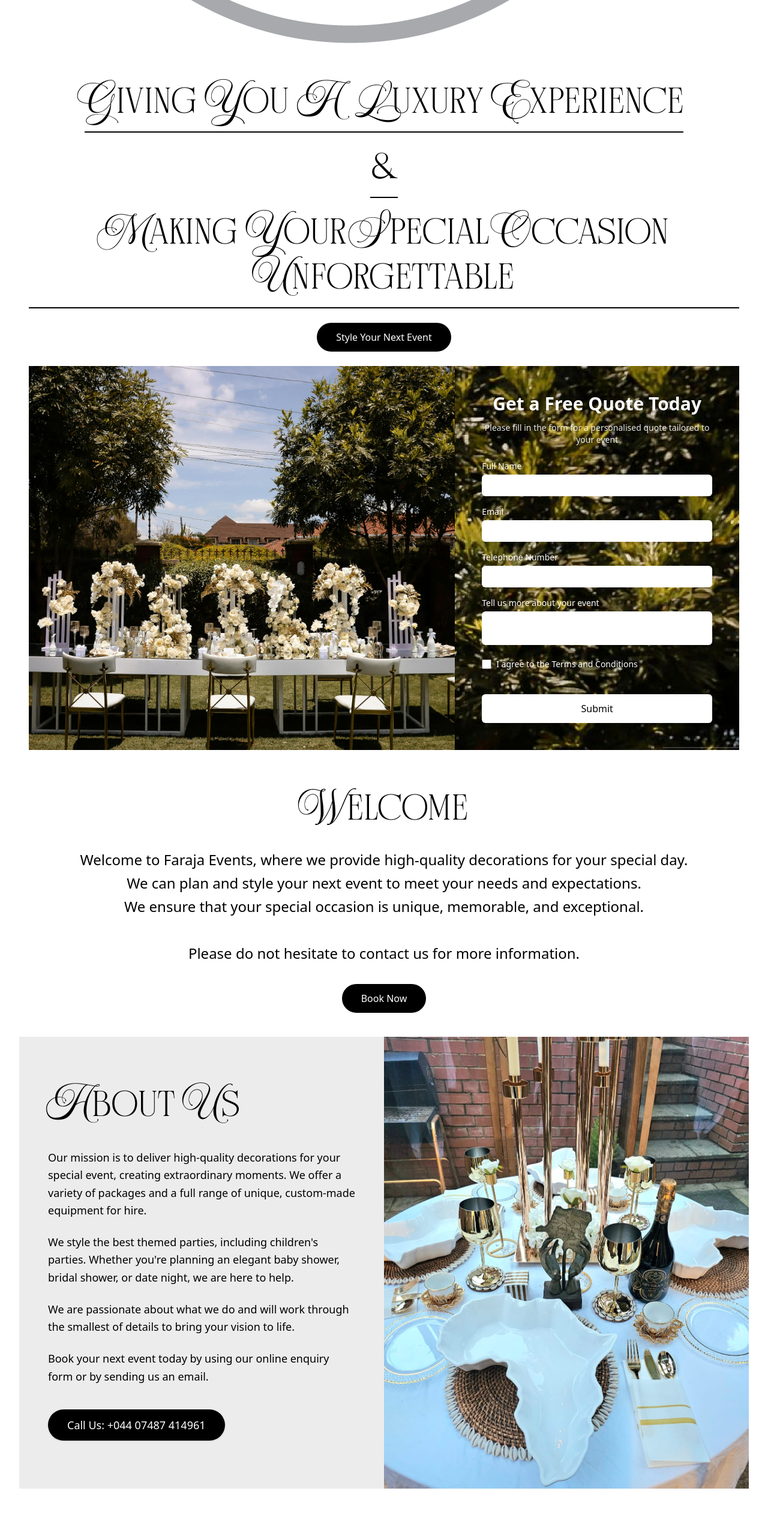
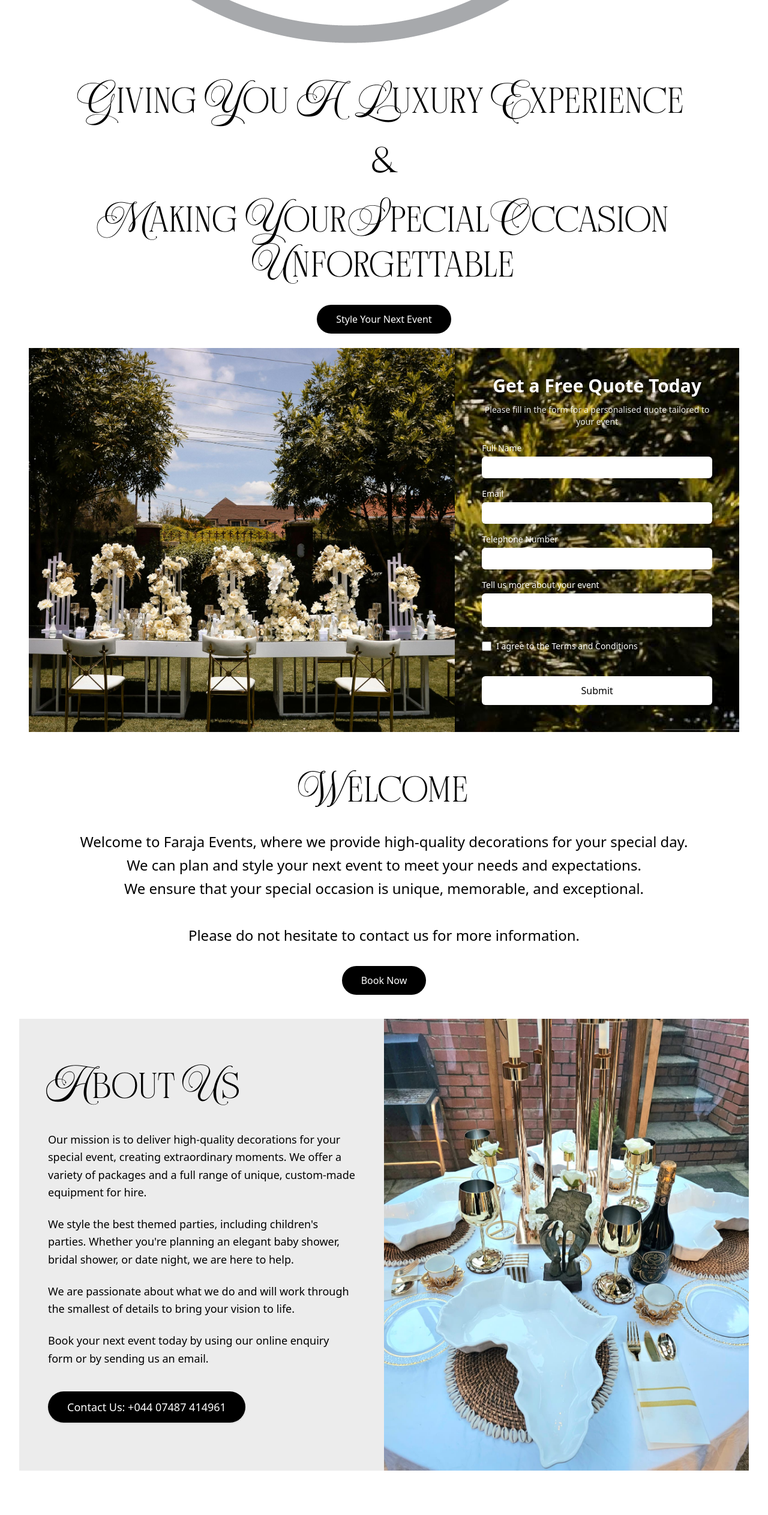
Before and after one commit to sakibnjr/farjana-events, a Next.js app: page / in a window 1280 px wide. Shown: the part 1020-3545 px from the top of the page at 60% size. Built offline with nearby package versions, Linux system fonts and the light colour scheme.

Commit message:
ui updates2

```diff
--- a/src/components/BookAppointment.js
+++ b/src/components/BookAppointment.js
@@ -81,9 +81,9 @@ const BookAppointment = () => {
               transition={{ duration: 0.5, delay: 0.6 }}
             >
               <span className="hidden sm:inline">
-                Call Us: +44 07487 414961
+                Contact Us: +044 07487 414961
               </span>
-              <span className="sm:hidden">Call: +44 07487 414961</span>
+              <span className="sm:hidden">Call: +044 07487 414961</span>
             </motion.button>
           </motion.div>
         </div>
--- a/src/components/FooterContact.js
+++ b/src/components/FooterContact.js
@@ -81,7 +81,7 @@ const FooterContact = () => {
                 transition={{ duration: 0.2 }}
               >
                 <Phone className="w-6 h-6" />
-                <div className="text-lg">+44 07487 414961</div>
+                <div className="text-lg">+044 07487 414961</div>
               </motion.div>
             </motion.div>
           </motion.div>
--- a/src/components/New.js
+++ b/src/components/New.js
@@ -161,14 +161,14 @@ const New = () => {
           animate={{ y: 0, opacity: 1 }}
           transition={{ duration: 0.6, delay: 1 }}
         >
-          <Heading text="Giving You A Luxury Experience" border={true} />
+          <Heading text="Giving You A Luxury Experience" border={false} />
         </motion.div>
         <motion.div
           initial={{ y: 30, opacity: 0 }}
           animate={{ y: 0, opacity: 1 }}
           transition={{ duration: 0.6, delay: 1.2 }}
         >
-          <Heading text="&" border={true} />
+          <Heading text="&" border={false} />
         </motion.div>
         <motion.div
           initial={{ y: 50, opacity: 0 }}
@@ -177,7 +177,7 @@ const New = () => {
         >
           <Heading
             text="Making Your Special Occasion Unforgettable"
-            border={true}
+            border={false}
           />
         </motion.div>
 
@@ -431,7 +431,7 @@ const New = () => {
                   whileHover={{ scale: 1.05 }}
                   whileTap={{ scale: 0.95 }}
                 >
-                  Call Us: +044 07487 414961
+                  Contact Us: +044 07487 414961
                 </motion.button>
               </motion.div>
             </div>
--- a/src/components/ScheduleTour.js
+++ b/src/components/ScheduleTour.js
@@ -61,7 +61,7 @@ const ScheduleTour = () => {
                 whileHover={{ scale: 1.05 }}
                 whileTap={{ scale: 0.95 }}
               >
-                Call Us: +44 07487 414961
+                Contact Us: +044 07487 414961
               </motion.button>
             </motion.div>
           </motion.div>
--- a/src/components/Services.js
+++ b/src/components/Services.js
@@ -169,39 +169,13 @@ const services = [
     },
   },
   {
-    title: "PROP HIRE",
-    desc: "We have a wide range of items available for hire to add the finishing touches to your special day. Please contact us for more information regarding your chosen theme.",
-    img: "/PROP.jpg",
-    icon: Heart,
-    detailedInfo: {
-      packages: [
-        {
-          name: "Luxury Dome Hire Only (Without Decorations)",
-          price: "From £150",
-        },
-        {
-          name: "Luxury Dome Hire Only (With Decorations)",
-          price: "From £350",
-        },
-        {
-          name: "Drinks Ladder (Including 27 champagne glasses)",
-          price: "From £60",
-        },
-        {
-          name: "9 Buffet Risers (Including champagne glasses)",
-          price: "From £75",
-        },
-      ],
-    },
-  },
-  {
     title: "Pamper Us Too",
     desc: "Thinking of throwing a party? Why not choose from one of our packages for the ultimate kid's pamper party?",
     img: "/PAMPER.jpg",
     icon: Heart,
     detailedInfo: {
       description:
-        "Our pamper parties are suitable for ages 5 plus and bring so much fun. We encourage self-affirmation and offer the best experience where every child is treated like a VIP and feels like royalty.We offer a wide range of luxurious spa treatments designed specifically for children. From mini manicures, pedicures & facials. We create an environment that allows children to unwind and enjoy their experience to the fullest.We also offer a variety of interactive activities and games designed to keep children entertained throughout the party.If you have something extra special in mind for your occasion let us know so we can add the finishing touches.We would love to hear from you and help you create unforgettable memories.For a quicker response, send us a message on WhatsApp.",
+        "Our pamper parties are suitable for ages 5 plus and bring so much fun. We encourage self-affirmation and offer the best experience where every child is treated like a VIP and feels like royalty.\n\nWe offer a wide range of luxurious spa treatments designed specifically for children. From mini manicures, pedicures & facials. We create an environment that allows children to unwind and enjoy their experience to the fullest.\n\nWe also offer a variety of interactive activities and games designed to keep children entertained throughout the party.\n\nIf you have something extra special in mind for your occasion let us know so we can add the finishing touches. We would love to hear from you and help you create unforgettable memories.\n\nFor a quicker response, send us a message on WhatsApp.\n\nParty duration are typically 2 hours.",
       packages: [
         {
           name: "Luxury Spa Party-(minimum of 4 children)Suitable for 5 yrs+",
@@ -277,6 +251,32 @@ const services = [
             "Paint brush",
             "Paint",
           ],
+        },
+      ],
+    },
+  },
+  {
+    title: "PROP HIRE",
+    desc: "We have a wide range of items available for hire to add the finishing touches to your special day. Please contact us for more information regarding your chosen theme.",
+    img: "/PROP.jpg",
+    icon: Heart,
+    detailedInfo: {
+      packages: [
+        {
+          name: "Luxury Dome Hire Only (Without Decorations)",
+          price: "From £150",
+        },
+        {
+          name: "Luxury Dome Hire Only (With Decorations)",
+          price: "From £350",
+        },
+        {
+          name: "Drinks Ladder (Including 27 champagne glasses)",
+          price: "From £60",
+        },
+        {
+          name: "9 Buffet Risers (Including champagne glasses)",
+          price: "From £75",
         },
       ],
     },
@@ -407,14 +407,14 @@ export default function Services() {
               transition={{ duration: 0.4, delay: 0.1 }}
             >
               {/* Service Icon */}
-              <motion.div
+              {/* <motion.div
                 className="inline-flex items-center justify-center w-16 h-16 bg-gray-50 rounded-2xl mb-4"
                 initial={{ scale: 0, opacity: 0 }}
                 animate={{ scale: 1, opacity: 1 }}
                 transition={{ duration: 0.4, delay: 0.2 }}
               >
                 <selectedService.icon className="w-8 h-8 text-gray-700" />
-              </motion.div>
+              </motion.div> */}
 
               <motion.h2
                 className="text-2xl font-semibold text-gray-900 mb-2"
@@ -465,7 +465,7 @@ export default function Services() {
                   animate={{ y: 0, opacity: 1 }}
                   transition={{ duration: 0.4, delay: 0.4 }}
                 >
-                  <p className="text-gray-600 leading-relaxed text-base max-w-2xl mx-auto">
+                  <p className="text-gray-600 leading-relaxed text-base max-w-2xl mx-auto whitespace-pre-line">
                     {selectedService.detailedInfo.description}
                   </p>
                 </motion.div>
@@ -506,7 +506,7 @@ export default function Services() {
                     <h3 className="text-lg font-semibold text-gray-900 mb-6 text-center">
                       {selectedService.title === "LUXURY PICNICS & KIDS PARTIES"
                         ? "Packages & Pricing"
-                        : "Date Night Packages"}
+                        : " "}
                     </h3>
                     <div className="space-y-4">
                       {selectedService.detailedInfo.packages.map((pkg, idx) => (
```
